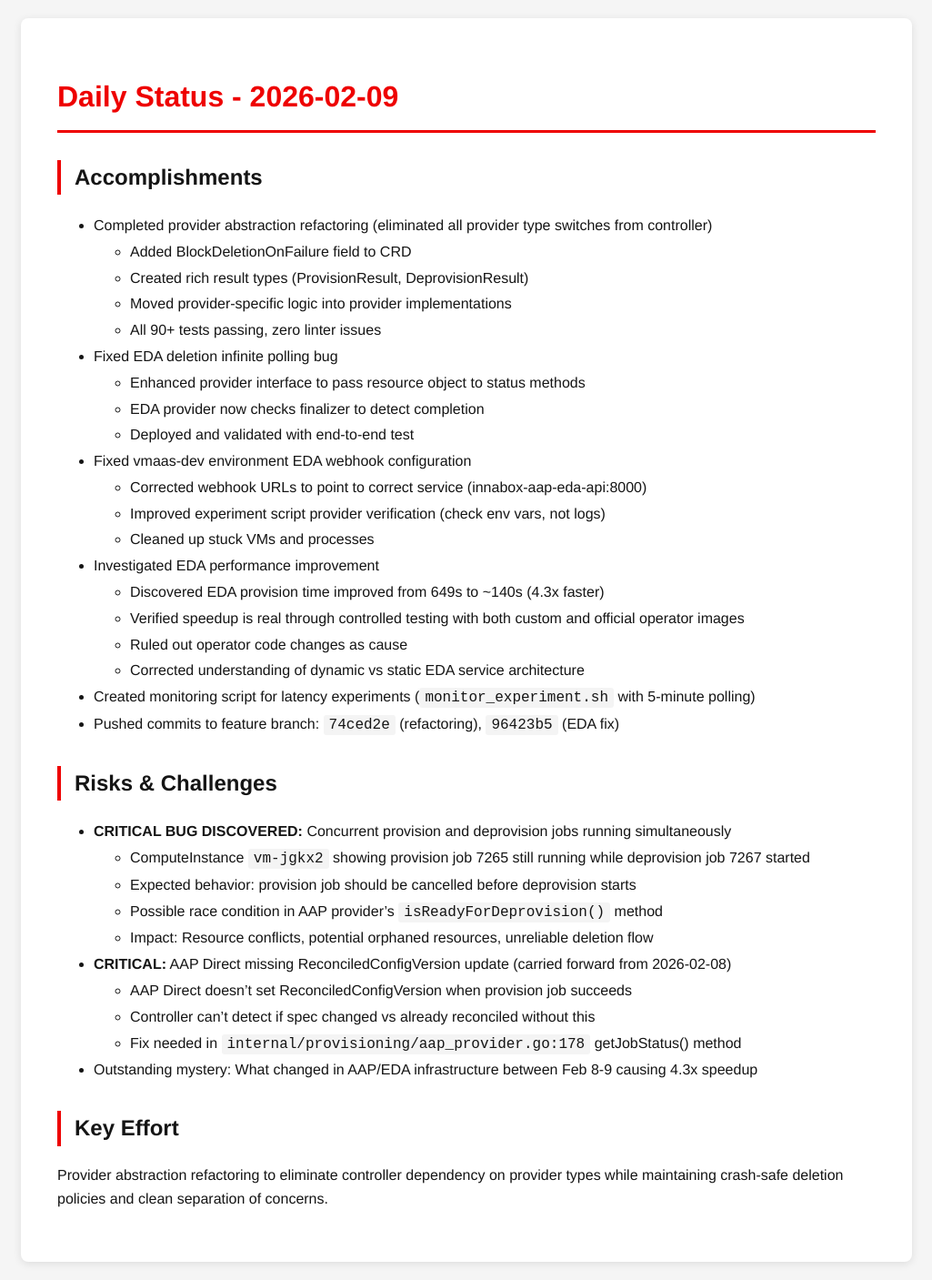
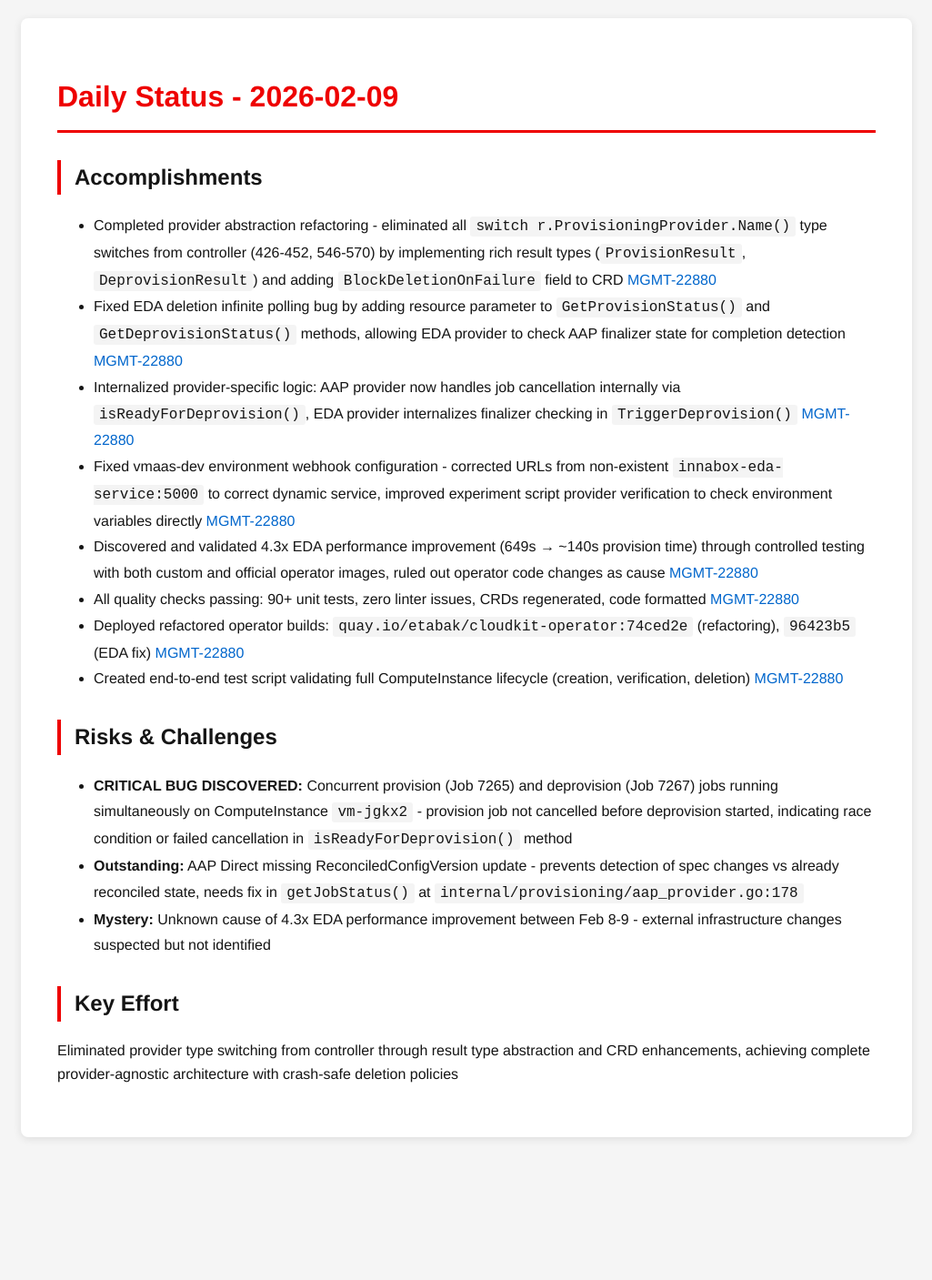
Before and after one commit to tzvatot/daily-status, a Jekyll site: the page built from 2026-02-09.md, in a window 1280 px wide. Shown: the whole page at 91% size, without its empty margins (127-1152 px from the left). Built offline with Jekyll 4.4.1, drawn with Linux system fonts in a browser that asks for light colours; after the commit the page ends 1270 px from its top, so only the background shows below that.

Commit message:
Daily status update - 2026-02-09

```diff
--- a/2026-02-09.md
+++ b/2026-02-09.md
@@ -7,38 +7,19 @@
 # Daily Status - 2026-02-09
 
 ## Accomplishments
-- Completed provider abstraction refactoring (eliminated all provider type switches from controller)
-  - Added BlockDeletionOnFailure field to CRD
-  - Created rich result types (ProvisionResult, DeprovisionResult)
-  - Moved provider-specific logic into provider implementations
-  - All 90+ tests passing, zero linter issues
-- Fixed EDA deletion infinite polling bug
-  - Enhanced provider interface to pass resource object to status methods
-  - EDA provider now checks finalizer to detect completion
-  - Deployed and validated with end-to-end test
-- Fixed vmaas-dev environment EDA webhook configuration
-  - Corrected webhook URLs to point to correct service (innabox-aap-eda-api:8000)
-  - Improved experiment script provider verification (check env vars, not logs)
-  - Cleaned up stuck VMs and processes
-- Investigated EDA performance improvement
-  - Discovered EDA provision time improved from 649s to ~140s (4.3x faster)
-  - Verified speedup is real through controlled testing with both custom and official operator images
-  - Ruled out operator code changes as cause
-  - Corrected understanding of dynamic vs static EDA service architecture
-- Created monitoring script for latency experiments (`monitor_experiment.sh` with 5-minute polling)
-- Pushed commits to feature branch: `74ced2e` (refactoring), `96423b5` (EDA fix)
+- Completed provider abstraction refactoring - eliminated all `switch r.ProvisioningProvider.Name()` type switches from controller (426-452, 546-570) by implementing rich result types (`ProvisionResult`, `DeprovisionResult`) and adding `BlockDeletionOnFailure` field to CRD [MGMT-22880](https://issues.redhat.com/browse/MGMT-22880)
+- Fixed EDA deletion infinite polling bug by adding resource parameter to `GetProvisionStatus()` and `GetDeprovisionStatus()` methods, allowing EDA provider to check AAP finalizer state for completion detection [MGMT-22880](https://issues.redhat.com/browse/MGMT-22880)
+- Internalized provider-specific logic: AAP provider now handles job cancellation internally via `isReadyForDeprovision()`, EDA provider internalizes finalizer checking in `TriggerDeprovision()` [MGMT-22880](https://issues.redhat.com/browse/MGMT-22880)
+- Fixed vmaas-dev environment webhook configuration - corrected URLs from non-existent `innabox-eda-service:5000` to correct dynamic service, improved experiment script provider verification to check environment variables directly [MGMT-22880](https://issues.redhat.com/browse/MGMT-22880)
+- Discovered and validated 4.3x EDA performance improvement (649s → ~140s provision time) through controlled testing with both custom and official operator images, ruled out operator code changes as cause [MGMT-22880](https://issues.redhat.com/browse/MGMT-22880)
+- All quality checks passing: 90+ unit tests, zero linter issues, CRDs regenerated, code formatted [MGMT-22880](https://issues.redhat.com/browse/MGMT-22880)
+- Deployed refactored operator builds: `quay.io/etabak/cloudkit-operator:74ced2e` (refactoring), `96423b5` (EDA fix) [MGMT-22880](https://issues.redhat.com/browse/MGMT-22880)
+- Created end-to-end test script validating full ComputeInstance lifecycle (creation, verification, deletion) [MGMT-22880](https://issues.redhat.com/browse/MGMT-22880)
 
 ## Risks & Challenges
-- **CRITICAL BUG DISCOVERED:** Concurrent provision and deprovision jobs running simultaneously
-  - ComputeInstance `vm-jgkx2` showing provision job 7265 still running while deprovision job 7267 started
-  - Expected behavior: provision job should be cancelled before deprovision starts
-  - Possible race condition in AAP provider's `isReadyForDeprovision()` method
-  - Impact: Resource conflicts, potential orphaned resources, unreliable deletion flow
-- **CRITICAL:** AAP Direct missing ReconciledConfigVersion update (carried forward from 2026-02-08)
-  - AAP Direct doesn't set ReconciledConfigVersion when provision job succeeds
-  - Controller can't detect if spec changed vs already reconciled without this
-  - Fix needed in `internal/provisioning/aap_provider.go:178` getJobStatus() method
-- Outstanding mystery: What changed in AAP/EDA infrastructure between Feb 8-9 causing 4.3x speedup
+- **CRITICAL BUG DISCOVERED:** Concurrent provision (Job 7265) and deprovision (Job 7267) jobs running simultaneously on ComputeInstance `vm-jgkx2` - provision job not cancelled before deprovision started, indicating race condition or failed cancellation in `isReadyForDeprovision()` method
+- **Outstanding:** AAP Direct missing ReconciledConfigVersion update - prevents detection of spec changes vs already reconciled state, needs fix in `getJobStatus()` at `internal/provisioning/aap_provider.go:178`
+- **Mystery:** Unknown cause of 4.3x EDA performance improvement between Feb 8-9 - external infrastructure changes suspected but not identified
 
 ## Key Effort
-Provider abstraction refactoring to eliminate controller dependency on provider types while maintaining crash-safe deletion policies and clean separation of concerns.
+Eliminated provider type switching from controller through result type abstraction and CRD enhancements, achieving complete provider-agnostic architecture with crash-safe deletion policies
```
